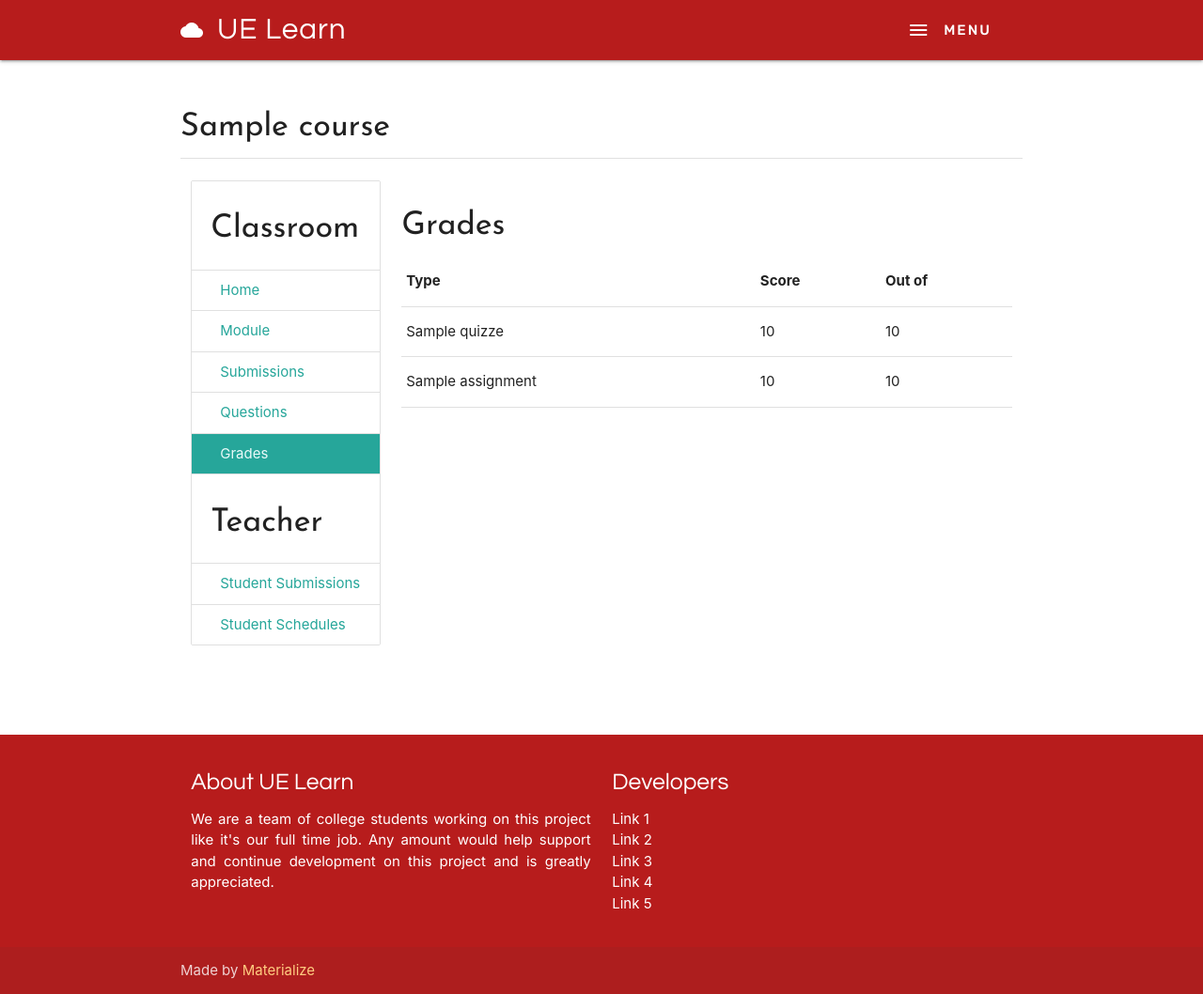
After one commit to Misha-007/django-courseware-main, a Django app: page /course/00000000-0000-0000-0000-000000000001/grades in a window 1280 px wide. The commit adds this page. Shown: the whole page at 94% size. Run offline with Django 3.2, Linux system fonts and the light colour scheme; a user stored in the database is signed in; tables that the repository leaves empty hold one stand-in row (values such as "Sample post"); grey boxes marked "Sample" are stand-in pictures; some libraries are stand-ins or nearby versions.

Commit message:
added grades

```diff
--- a/classroom/models.py
+++ b/classroom/models.py
@@ -50,7 +50,7 @@ class Course(models.Model):
 	syllabus = RichTextField()
 	user = models.ForeignKey(User, on_delete=models.CASCADE, related_name='course_owner')
 	enrolled = models.ManyToManyField(User, related_name='enroll')
-	modules = models.ManyToManyField(Module)
+	modules = models.ManyToManyField(Module, related_name = 'modules')
 	questions = models.ManyToManyField(Question)
 
 
--- a/classroom/urls.py
+++ b/classroom/urls.py
@@ -1,5 +1,5 @@
 from django.urls import path
-from classroom.views import EditAttendance, EditSchedule, TakeAttendance,Attendee, Categories, CategoryCourses, NewCourse, Enroll, DeleteCourse, EditCourse, MyCourses, CourseDetail, Submissions, StudentSubmissions, GradeSubmission,StudentCourse,StudentSchedules,NewSchedule
+from classroom.views import EditAttendance, EditSchedule, TakeAttendance,Attendee, Categories, CategoryCourses, NewCourse, Enroll, DeleteCourse, EditCourse, MyCourses, CourseDetail, Submissions, StudentSubmissions, GradeSubmission,StudentCourse,StudentSchedules,NewSchedule,StudentGrades
 
 from module.views import NewModule, CourseModules
 from page.views import NewPageModule, PageDetail, MarkPageAsDone
@@ -52,6 +52,7 @@ urlpatterns = [
 	path('<course_id>/questions/<question_id>', QuestionDetail, name='question-detail'),
 	path('<course_id>/questions/<question_id>/vote', VoteAnswer, name='vote-answer'),
 	path('<course_id>/questions/<question_id>/<answer_id>/markasanswer', MarkAsAnswer, name='mark-as-answer'),
-
+	#Grades
+	path('<course_id>/grades', StudentGrades, name='student-grades'),
 
 ]
--- a/classroom/views.py
+++ b/classroom/views.py
@@ -3,6 +3,8 @@ from django.contrib.auth.decorators import login_required
 from django.http import HttpResponseForbidden
 from django.contrib.auth.models import User
 from classroom.models import Course, Category, Grade,Schedule,Attendance
+from quiz.models import Quizzes,Attempter
+from module.models import Module
 
 from classroom.forms import NewCourseForm,NewScheduleForm,NewAttendanceForm
 
@@ -338,7 +340,9 @@ def GradeSubmission(request, course_id, grade_id):
 	user = request.user
 	course = get_object_or_404(Course, id=course_id)
 	grade = get_object_or_404(Grade, id=grade_id)
-
+	teacher_mode = False
+	if user.groups.filter(name='Teacher'):
+		teacher_mode = True
 	if user != course.user:
 		return HttpResponseForbidden()
 	else:
@@ -352,6 +356,7 @@ def GradeSubmission(request, course_id, grade_id):
 	context = {
 		'course': course,
 		'grade': grade,
+		'teacher_mode':teacher_mode
 	}
 
 	return render(request, 'classroom/gradesubmission.html', context)
@@ -368,3 +373,25 @@ def StudentCourse(request):
 		'teacher_mode':teacher_mode,
 	}
 	return render(request, 'classroom/studentcourse.html', context)
+
+def StudentGrades(request, course_id):
+	user = request.user
+	course = get_object_or_404(Course, id=course_id)
+	assignment = Grade.objects.filter(course=course, submission__user=user)
+	module = Module.objects.filter(modules__in=[course.id])
+	module_id = []
+	for m in module:
+		mid = m.id
+		module_id.append(mid)
+	quiz = Quizzes.objects.filter(quiz__in=module_id)
+	grades = []
+	for q in quiz:
+		g = Attempter.objects.filter(user=user,quiz=q,).last()
+		grades.append(g)
+	grades = list(dict.fromkeys(grades))
+	context = {
+		'course':course,
+		'grades':grades,
+		'assignment':assignment
+	}
+	return render(request,'classroom/grades.html',context)
--- a/module/models.py
+++ b/module/models.py
@@ -12,7 +12,7 @@ class Module(models.Model):
 	user = models.ForeignKey(User, on_delete=models.CASCADE, related_name='module_owner')
 	hours = models.PositiveIntegerField()
 	pages = models.ManyToManyField(Page)
-	quizzes = models.ManyToManyField(Quizzes)
+	quizzes = models.ManyToManyField(Quizzes, related_name='quiz')
 	assignments = models.ManyToManyField(Assignment)
 
 	def __str__(self):
--- a/quiz/models.py
+++ b/quiz/models.py
@@ -1,5 +1,6 @@
 from django.db import models
 from django.contrib.auth.models import User
+
 
 #3rd apps field
 from ckeditor.fields import RichTextField
--- a/student_portal/templates/classroom/attendee.html
+++ b/student_portal/templates/classroom/attendee.html
@@ -16,6 +16,7 @@
         <a href="{% url 'modules' course.id %}" class="collection-item">Module</a>
         <a href="{% url 'submissions' course.id %}" class="collection-item">Submissions</a>
         <a href="{% url 'questions' course.id %}" class="collection-item">Questions</a>
+        <a href="{% url 'student-grades' course.id %}" class="collection-item">Grades</a>
 
 
           <li class="collection-header"><h4>Teacher</h4></li>
--- a/student_portal/templates/classroom/course.html
+++ b/student_portal/templates/classroom/course.html
@@ -16,6 +16,7 @@
         <a href="{% url 'modules' course.id %}" class="collection-item">Module</a>
         <a href="{% url 'submissions' course.id %}" class="collection-item">Submissions</a>
         <a href="{% url 'questions' course.id %}" class="collection-item">Questions</a>
+        <a href="{% url 'student-grades' course.id %}" class="collection-item">Grades</a>
 
         {% if teacher_mode == True %}
           <li class="collection-header"><h4>Teacher</h4></li>
--- a/student_portal/templates/classroom/editattendance.html
+++ b/student_portal/templates/classroom/editattendance.html
@@ -16,6 +16,7 @@
         <a href="{% url 'modules' course.id %}" class="collection-item">Module</a>
         <a href="{% url 'submissions' course.id %}" class="collection-item">Submissions</a>
         <a href="{% url 'questions' course.id %}" class="collection-item">Questions</a>
+        <a href="{% url 'student-grades' course.id %}" class="collection-item">Grades</a>
 
 
           <li class="collection-header"><h4>Teacher</h4></li>
--- /dev/null
+++ b/student_portal/templates/classroom/grades.html
@@ -0,0 +1,70 @@
+{% extends 'base.html' %}
+{% load static %}
+
+{% block content %}
+<div class="section">
+	<h4>{{ course.title }}</h4>
+	<div class="divider"></div>
+</div>
+
+<div class="row">
+
+<div class="col s3">
+      <ul class="collection with-header">
+        <li class="collection-header"><h4>Classroom</h4></li>
+        <a href="{% url 'course' course.id %}" class="collection-item">Home</a>
+        <a href="{% url 'modules' course.id %}" class="collection-item">Module</a>
+        <a href="{% url 'submissions' course.id %}" class="collection-item">Submissions</a>
+        <a href="{% url 'questions' course.id %}" class="collection-item">Questions</a>
+        <a href="{% url 'student-grades' course.id %}" class="collection-item active">Grades</a>
+
+
+        <li class="collection-header"><h4>Teacher</h4></li>
+        <a href="{% url 'student-submissions' course.id %}" class="collection-item ">Student Submissions</a>
+        <a href="{% url 'student-schedules' course.id %}" class="collection-item">Student Schedules</a>
+
+
+
+      </ul>
+</div>
+
+<div class="col s9">
+
+  <div class="section">
+    <h4>Grades</h4>
+
+      <table>
+        <thead>
+          <tr>
+              <th>Type</th>
+              <th>Score</th>
+              <th>Out of</th>
+          </tr>
+        </thead>
+
+        <tbody>
+        {% for grade in grades %}
+          <tr>
+            <td>{{ grade.quiz}}</td>
+            <td>{{ grade.score }}</td>
+            <td>{{ grade.quiz.points}}</td>
+          </tr>
+        {% endfor %}
+        {% for as in assignment %}
+            <td>{{ as.submission.assignment.title}}</td>
+            <td>{{ as.points }}</td>
+            <td>{{ as.submission.assignment.points}}</td>
+        {% endfor %}
+        </tbody>
+      </table>
+
+
+
+  </div>
+
+</div>
+
+
+</div>
+
+{% endblock %}
--- a/student_portal/templates/classroom/gradesubmission.html
+++ b/student_portal/templates/classroom/gradesubmission.html
@@ -16,11 +16,12 @@
         <a href="{% url 'modules' course.id %}" class="collection-item">Module</a>
         <a href="{% url 'submissions' course.id %}" class="collection-item">Submissions</a>
         <a href="{% url 'questions' course.id %}" class="collection-item">Questions</a>
+        <a href="{% url 'student-grades' course.id %}" class="collection-item">Grades</a>
 
         {% if teacher_mode == True %}
           <li class="collection-header"><h4>Teacher</h4></li>
           <a href="{% url 'student-submissions' course.id %}" class="collection-item active">Student Submissions</a>
-          <a href="{% url 'student-schedules' course.id %}" class="collection-item active">Student Schedules</a>
+          <a href="{% url 'student-schedules' course.id %}" class="collection-item">Student Schedules</a>
 
         {% endif %}
 
--- a/student_portal/templates/classroom/studentgrades.html
+++ b/student_portal/templates/classroom/studentgrades.html
@@ -16,6 +16,7 @@
         <a href="{% url 'modules' course.id %}" class="collection-item">Module</a>
         <a href="{% url 'submissions' course.id %}" class="collection-item">Submissions</a>
         <a href="{% url 'questions' course.id %}" class="collection-item">Questions</a>
+        <a href="{% url 'student-grades' course.id %}" class="collection-item">Grades</a>
 
 
           <li class="collection-header"><h4>Teacher</h4></li>
--- a/student_portal/templates/classroom/studentschedules.html
+++ b/student_portal/templates/classroom/studentschedules.html
@@ -31,7 +31,7 @@
   <a href="{% url 'new-schedules' course.id %}" class="btn right">Create Schedule</a>
   {% endif %}
   <div class="section">
-    <h4>Student Schedules in {{course.title}}</h4>
+    <h4>Schedules in {{course.title}}</h4>
 
 
       <table>
--- a/student_portal/templates/classroom/submissions.html
+++ b/student_portal/templates/classroom/submissions.html
@@ -16,6 +16,7 @@
         <a href="{% url 'modules' course.id %}" class="collection-item">Module</a>
         <a href="{% url 'submissions' course.id %}" class="collection-item active">Submissions</a>
         <a href="{% url 'questions' course.id %}" class="collection-item">Questions</a>
+        <a href="{% url 'student-grades' course.id %}" class="collection-item">Grades</a>
         {% if teacher_mode == True %}
           <li class="collection-header"><h4>Teacher</h4></li>
           <a href="{% url 'student-submissions' course.id %}" class="collection-item">Student Submissions</a>
--- a/student_portal/templates/classroom/takeattendance.html
+++ b/student_portal/templates/classroom/takeattendance.html
@@ -16,6 +16,7 @@
         <a href="{% url 'modules' course.id %}" class="collection-item">Module</a>
         <a href="{% url 'submissions' course.id %}" class="collection-item">Submissions</a>
         <a href="{% url 'questions' course.id %}" class="collection-item">Questions</a>
+        <a href="{% url 'student-grades' course.id %}" class="collection-item">Grades</a>
 
 
           <li class="collection-header"><h4>Teacher</h4></li>
--- a/student_portal/templates/module/modules.html
+++ b/student_portal/templates/module/modules.html
@@ -16,6 +16,7 @@
         <a href="{% url 'modules' course.id %}" class="collection-item active">Module</a>
         <a href="{% url 'submissions' course.id %}" class="collection-item">Submissions</a>
         <a href="{% url 'questions' course.id %}" class="collection-item">Questions</a>
+        <a href="{% url 'student-grades' course.id %}" class="collection-item">Grades</a>
         {% if teacher_mode == True %}
           <li class="collection-header"><h4>Teacher</h4></li>
           <a href="{% url 'student-submissions' course.id %}" class="collection-item">Student Submissions</a>
--- a/student_portal/templates/quiz/quizdetail.html
+++ b/student_portal/templates/quiz/quizdetail.html
@@ -24,7 +24,7 @@
   <p>{{ quiz.time_limit_mins }}</p>
 </div>
 
-<div class="col s12">
+<div class="col s4">
   {{ quiz.description | safe }}
 </div>
 
```
